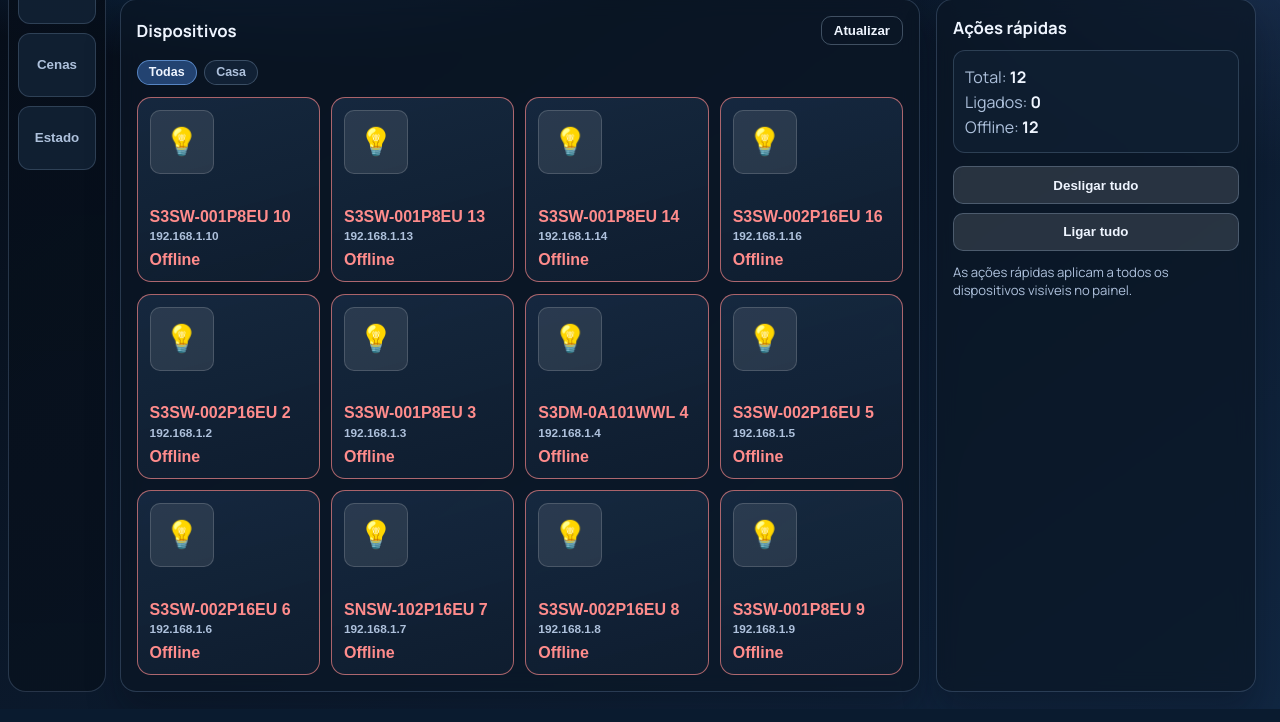
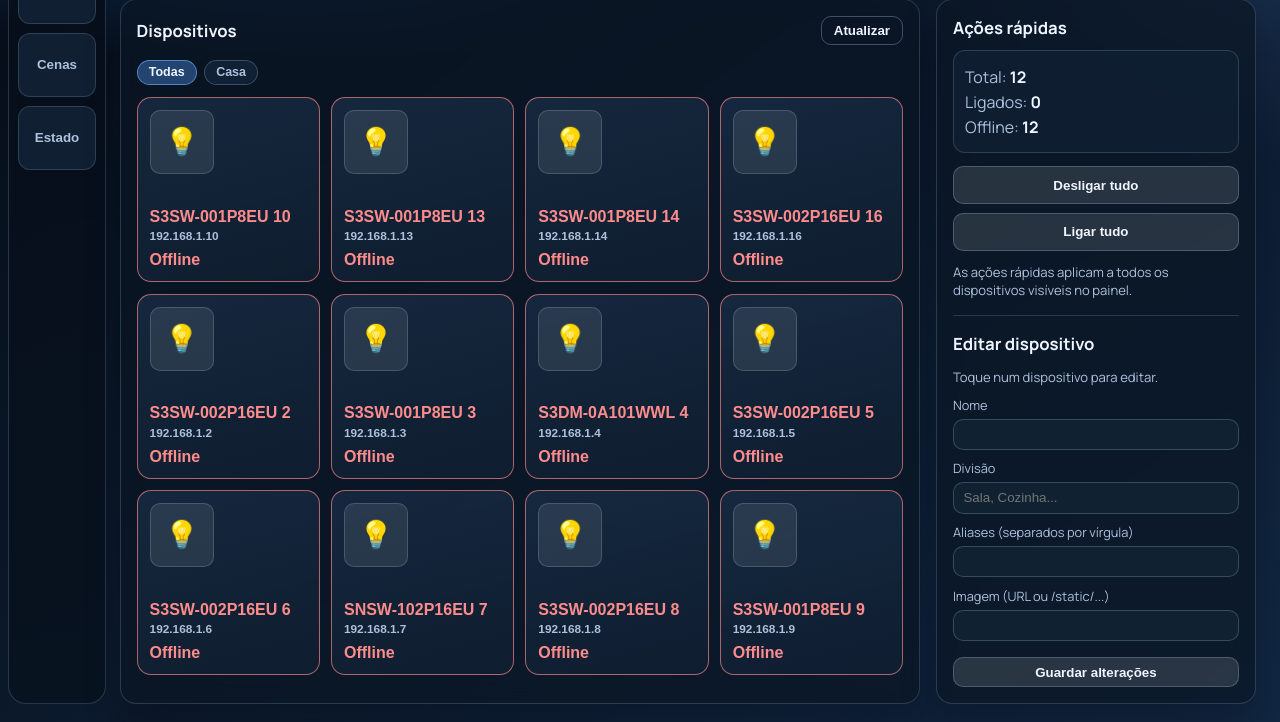
Before and after one commit to joaobimbo/home-dashboard, a Flask app: page / in a window 1280 px wide. Shown: the part 144-866 px from the top of the page. Run offline with Flask 3, Linux system fonts and the light colour scheme; data that the repository does not hold is empty; some libraries are stand-ins or nearby versions.

Commit message:
Add in-dashboard device metadata editor and persistence

```diff
--- a/app.py
+++ b/app.py
@@ -32,6 +32,14 @@ def shelly_configured():
     return jsonify(controller.list_configured_devices())
 
 
+@app.route("/api/shelly/<device_id>/config", methods=["POST"])
+def shelly_update_config(device_id):
+    payload = request.get_json(silent=True) or {}
+    result = controller.update_device_config(device_id, payload)
+    status_code = 200 if result.get("ok") else 400
+    return jsonify(result), status_code
+
+
 @app.route("/api/shelly/<device_id>/action", methods=["POST"])
 def shelly_action(device_id):
     payload = request.get_json(silent=True) or {}
--- a/modules/shelly/controller.py
+++ b/modules/shelly/controller.py
@@ -22,10 +22,16 @@ class ShellyDevice:
 
 
 class ShellyController:
-    def __init__(self, devices: List[ShellyDevice], timeout_seconds: int = 2):
+    def __init__(
+        self,
+        devices: List[ShellyDevice],
+        timeout_seconds: int = 2,
+        config_path: str | None = None,
+    ):
         self.devices = devices
         self._timeout_seconds = timeout_seconds
         self._device_map: Dict[str, ShellyDevice] = {d.id: d for d in devices}
+        self._config_path = config_path
 
     @classmethod
     def from_sources(cls, config_path: str | None = None):
@@ -33,7 +39,7 @@ class ShellyController:
             config_path = str(Path(__file__).resolve().parent / "devices.json")
         file_devices = cls._load_from_file(config_path)
         if file_devices:
-            return cls(file_devices)
+            return cls(file_devices, config_path=config_path)
 
         env_devices = cls._load_from_environment()
         if env_devices:
@@ -115,6 +121,80 @@ class ShellyController:
             for device in self.devices
         ]
 
+    def update_device_config(self, device_id: str, updates: Dict[str, object]):
+        device = self._device_map.get(device_id)
+        if device is None:
+            return {"ok": False, "error": "Unknown device"}
+
+        display_name = str(updates.get("display_name", device.display_name)).strip()
+        room = str(updates.get("room", device.room)).strip() or "Casa"
+        image = str(updates.get("image", device.image)).strip()
+        other_names_raw = updates.get("other_names", device.other_names)
+        if isinstance(other_names_raw, str):
+            other_names = [
+                item.strip() for item in other_names_raw.split(",") if item.strip()
+            ]
+        elif isinstance(other_names_raw, list):
+            other_names = [
+                str(item).strip() for item in other_names_raw if str(item).strip()
+            ]
+        else:
+            other_names = list(device.other_names)
+
+        updated_device = ShellyDevice(
+            id=device.id,
+            display_name=display_name or device.id,
+            host=device.host,
+            relay=device.relay,
+            image=image,
+            room=room,
+            other_names=other_names,
+        )
+
+        self.devices = [
+            updated_device if current.id == device_id else current
+            for current in self.devices
+        ]
+        self._device_map[device_id] = updated_device
+        self._write_config_file()
+
+        return {"ok": True, "device": self._device_to_dict(updated_device)}
+
+    def _device_to_dict(self, device: ShellyDevice):
+        return {
+            "id": device.id,
+            "display_name": device.display_name,
+            "host": device.host,
+            "relay": device.relay,
+            "image": device.image,
+            "room": device.room,
+            "other_names": device.other_names,
+        }
+
+    def _write_config_file(self):
+        if not self._config_path:
+            return
+
+        path = Path(self._config_path)
+        payload = []
+        for device in self.devices:
+            payload.append(
+                {
+                    "id": device.id,
+                    "device_name": device.display_name,
+                    "display_name": device.display_name,
+                    "other_names": device.other_names,
+                    "room": device.room,
+                    "host": device.host,
+                    "relay": device.relay,
+                    "image": device.image,
+                }
+            )
+        path.parent.mkdir(parents=True, exist_ok=True)
+        path.write_text(
+            json.dumps(payload, indent=2, ensure_ascii=True) + "\n", encoding="utf-8"
+        )
+
     def read_device(self, device_id: str):
         device = self._device_map.get(device_id)
         if device is None:
--- a/static/style.css
+++ b/static/style.css
@@ -304,6 +304,12 @@ button:hover {
   border-color: rgba(255, 139, 139, 0.65);
 }
 
+.device-card.is-selected {
+  transform: translateY(-1px);
+  border-color: rgba(124, 182, 245, 0.8);
+  box-shadow: inset 0 0 0 1px rgba(124, 182, 245, 0.3);
+}
+
 .muted ul {
   margin: 0.8rem 0 0;
   padding-left: 1rem;
@@ -331,6 +337,39 @@ button:hover {
 
 .status-overview strong {
   color: var(--text-main);
+}
+
+.divider {
+  border: 0;
+  height: 1px;
+  margin: 1rem 0;
+  background: rgba(156, 188, 221, 0.2);
+}
+
+.device-form {
+  display: grid;
+  gap: 0.6rem;
+}
+
+.device-form label {
+  display: grid;
+  gap: 0.3rem;
+  color: var(--text-soft);
+  font-size: 0.8rem;
+}
+
+.device-form input {
+  width: 100%;
+  border-radius: 10px;
+  border: 1px solid rgba(169, 197, 228, 0.25);
+  background: rgba(18, 35, 53, 0.86);
+  color: var(--text-main);
+  padding: 0.45rem 0.6rem;
+}
+
+.device-form .switch {
+  margin-top: 0.4rem;
+  border: 1px solid rgba(171, 198, 227, 0.28);
 }
 
 .quick-actions .switch {
--- a/templates/index.html
+++ b/templates/index.html
@@ -58,6 +58,30 @@
             <button class="switch" data-scene="on" type="button">Ligar tudo</button>
           </div>
           <p class="note">As ações rápidas aplicam a todos os dispositivos visíveis no painel.</p>
+
+          <hr class="divider">
+          <h2>Editar dispositivo</h2>
+          <form id="device-form" class="device-form">
+            <p class="note" id="device-form-empty">Toque num dispositivo para editar.</p>
+            <input type="hidden" id="form-device-id">
+            <label>
+              Nome
+              <input id="form-display-name" type="text" maxlength="64">
+            </label>
+            <label>
+              Divisão
+              <input id="form-room" type="text" maxlength="64" placeholder="Sala, Cozinha...">
+            </label>
+            <label>
+              Aliases (separados por vírgula)
+              <input id="form-other-names" type="text" maxlength="200">
+            </label>
+            <label>
+              Imagem (URL ou /static/...)
+              <input id="form-image" type="text" maxlength="300">
+            </label>
+            <button class="switch" id="save-device" type="submit">Guardar alterações</button>
+          </form>
         </section>
       </main>
     </div>
```
Also changed, not shown: static/app.js (+73 -0 lines).
